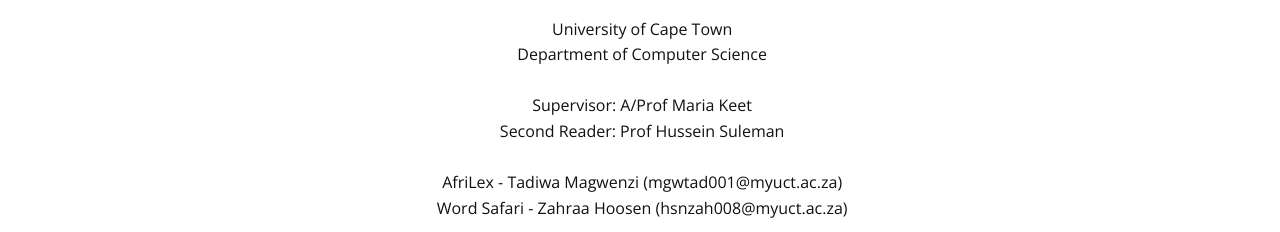
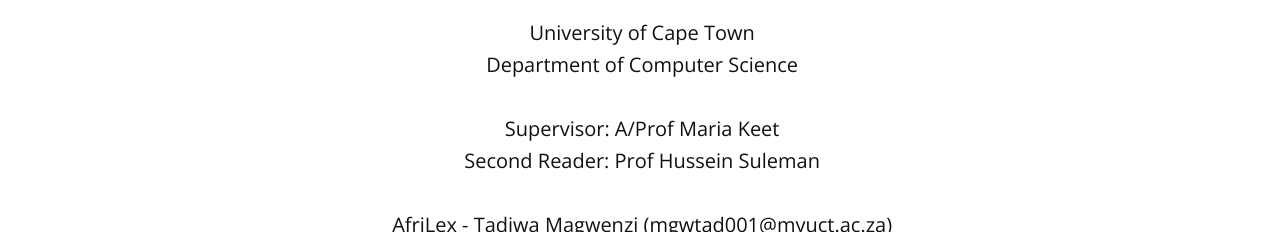
Before and after one commit to Boomcarti/HonoursWebsite, a plain HTML site: page HOME.html in a window 1280 px wide. Shown: the part 3775-4007 px from the top of the page. Drawn offline with nearby package versions, Linux system fonts and the light colour scheme.

Commit message:
Add files via upload

```diff
--- a/HOME.css
+++ b/HOME.css
@@ -885,6 +885,7 @@
 
 } .u-section-9 {
   background-color: #fff;
+  font-size: 20px; /* Adjust the desired font size */
 }
 
 .u-section-9 .u-sheet-1 {
```
